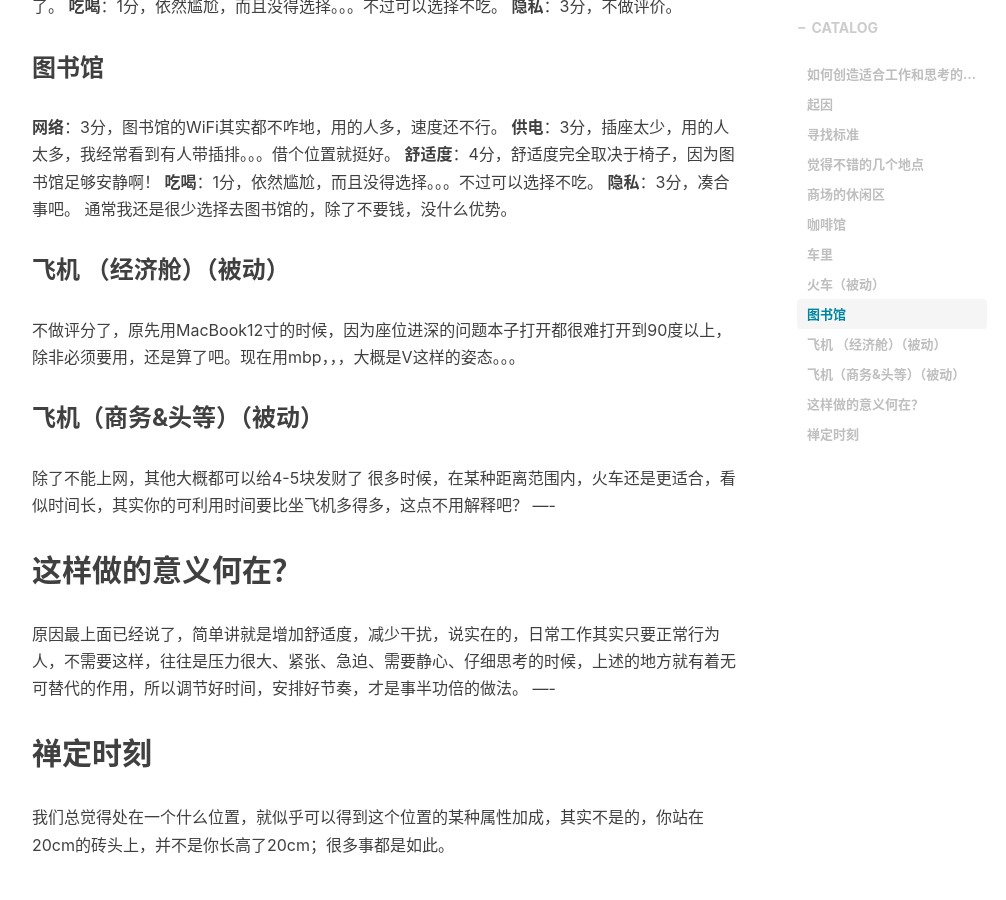
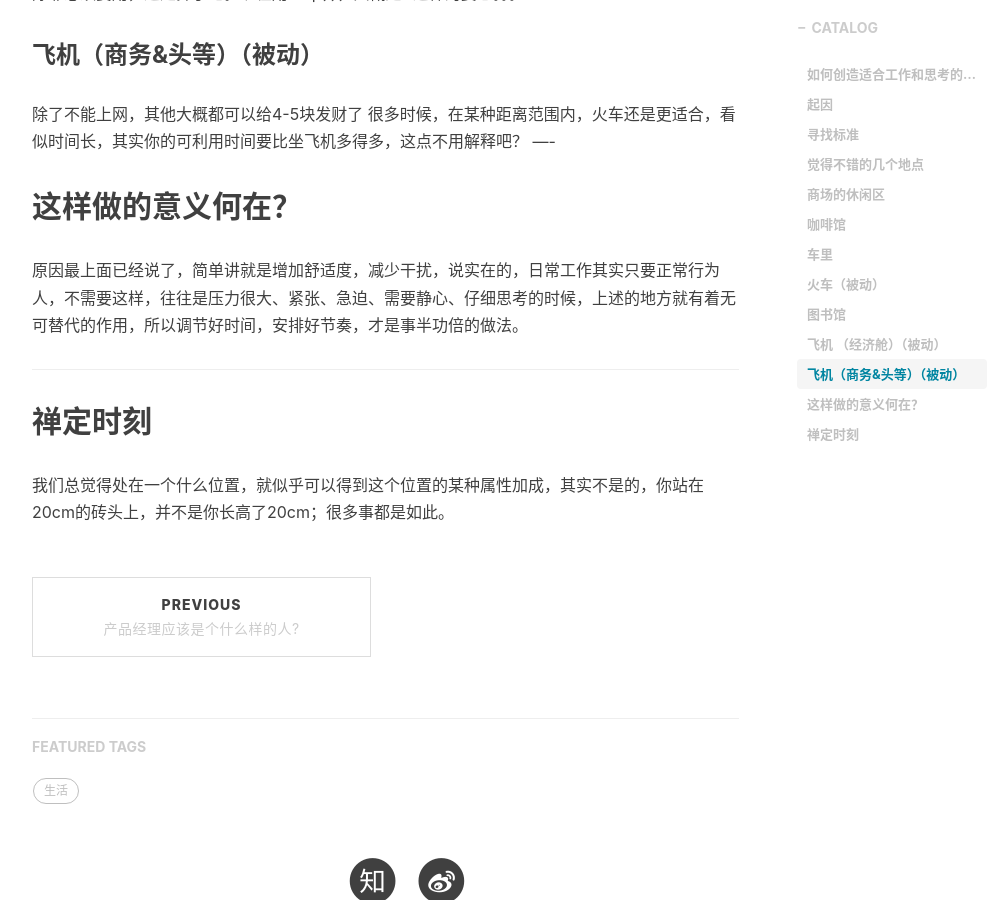
Before and after one commit to ztow/wdphoto, a Jekyll site: the page built from _posts/2019-01-12-Third-space.md, in a window 1280 px wide and 900 px high, scrolled down 4228 px. Shown: the whole window, without its empty margins (233-1239 px from the left). Built offline with Jekyll 4.4.1, drawn with Linux system fonts in a browser that asks for light colours; nearby versions of some CDN libraries; comment, search, counter and statistics services are not loaded; some of the changed text lies outside the part shown.

Commit message:
no message

```diff
--- a/_posts/2019-01-12-Third-space.md
+++ b/_posts/2019-01-12-Third-space.md
@@ -11,11 +11,6 @@ tags:
   - 工作
    - 第三空间
 ---
-  * 目录
-{:toc #markdown-toc}
-
-
-
 # 如何创造适合工作和思考的第三空间
 
 > 第一空间：居住环境
@@ -61,34 +56,34 @@ tags:
 # 觉得不错的几个地点
 以下评分最低1分，最高5分。
 
-### 商场的休闲区
+###  商场的休闲区
 **网络**：3分，现在wifi足够普及，少的俩发财，只是因为很多公共热点不够安全而已。
 **供电**：3分，这个尴尬了，看运气吧，我对这个无感。
 **舒适度**：2分，舒适度是个多方面的，不过嘈杂的环境，舒适度也会降低吧？
 **吃喝**：1分，可以蹭座位啊，顺便就在这家吃了就不错吧？只是随机性比较大
 **隐私**：1分，啥叫隐私？
 这是个非常让人纠结的地方，也是分值波动最大的一类地方。跟时间有关，嘈杂，但也许空间够大，人来人往的没人注意到你，找到一个合适的地方，可以坐很久，累了可以看看过往的人，重在有趣
-### 咖啡馆
+###  咖啡馆
 **网络**：4分，啥？没自己的wifi还开个屁咖啡馆。。。
 **供电**：5分，啥？没座位上的插座，真当自己卖咖啡的啊？星巴克都没敢这么说啊。。。
 **舒适度**：4分，这个就不好说了，有的咖啡馆，座位比马扎子还难受，再给你配一个奇怪高度的桌子，“完美”！
 **吃喝**：4分，看你愿不愿意吃了。
 **隐私**：4分，咖啡馆的隐私应该是不错了，看运气吧。
 无论怎样，一个“合适的咖啡馆”的确是实际中最理想的地方，如果足够舒适，足够偏僻没人，的确很好，但咖啡馆的综合素质决定了总体的评分会高或者低，只是在上面4点上，都能有不错的解决办法。
-### 车里
+###  车里
 **网络**：3分，这块依然无感，想蹭wifi也没问题吧？前面也说了，我用手机热点的，没啥感觉。
 **供电**：5分，你在车里不会喊没电吧？解决办法一箩筐。
 **舒适度**：5分，我觉得车内座椅的舒适度要好于很多地方吧的座椅吧？
 **吃喝**：1分，这个就稍尴尬了。。。叫外卖时地址会这样说:“停车场北门进来，左边那排树，第三棵和第四棵之间那辆黑色的车”
 **隐私**：5分，自己的车里谈隐私，没装车壳子么？
 是的，车里是个不错的地方，记得以前看到一个问题，说为什么男人停了车都愿意在车里坐一会，抽颗烟，打几个电话，有个回答让我印象深刻，男人的车是一个堡垒，在车里的时候，即使背负了很多责任，也依然是自己，出了车门，就是儿子、丈夫、父亲、别人的同事、领导、下属，角色的压力并不只是角色带来的。所以车内真的是比较理想的地方。
-### 火车（被动）
+###  火车（被动）
 **网络**：1分，wifi肯定不容易了，手机的网络也不是很稳定。。。
 **供电**：5分，高铁里这个不是问题，和邻座的穿插开就ok。卧铺也有吧？
 **舒适度**：4分，总之比飞机的经济舱舒服多了，要是软卧，就更好了。
 **吃喝**：1分，依然尴尬，而且没得选择。。。不过可以选择不吃。
 **隐私**：3分，不做评价。
-### 图书馆
+###  图书馆
 **网络**：3分，图书馆的WiFi其实都不咋地，用的人多，速度还不行。
 **供电**：3分，插座太少，用的人太多，我经常看到有人带插排。。。借个位置就挺好。
 **舒适度**：4分，舒适度完全取决于椅子，因为图书馆足够安静啊！
@@ -96,14 +91,17 @@ tags:
 **隐私**：3分，凑合事吧。
 通常我还是很少选择去图书馆的，除了不要钱，没什么优势。
 
-### 飞机 （经济舱）（被动）
+###  飞机 （经济舱）（被动）
 不做评分了，原先用MacBook12寸的时候，因为座位进深的问题本子打开都很难打开到90度以上，除非必须要用，还是算了吧。现在用mbp，，，大概是V这样的姿态。。。
-### 飞机（商务&头等）（被动）
+###  飞机（商务&头等）（被动）
 除了不能上网，其他大概都可以给4-5块发财了
 很多时候，在某种距离范围内，火车还是更适合，看似时间长，其实你的可利用时间要比坐飞机多得多，这点不用解释吧？
 ----
-## 这样做的意义何在？
+
+##  这样做的意义何在？
 原因最上面已经说了，简单讲就是增加舒适度，减少干扰，说实在的，日常工作其实只要正常行为人，不需要这样，往往是压力很大、紧张、急迫、需要静心、仔细思考的时候，上述的地方就有着无可替代的作用，所以调节好时间，安排好节奏，才是事半功倍的做法。
+
 ----
+
 ## 禅定时刻
 我们总觉得处在一个什么位置，就似乎可以得到这个位置的某种属性加成，其实不是的，你站在20cm的砖头上，并不是你长高了20cm；很多事都是如此。
```
